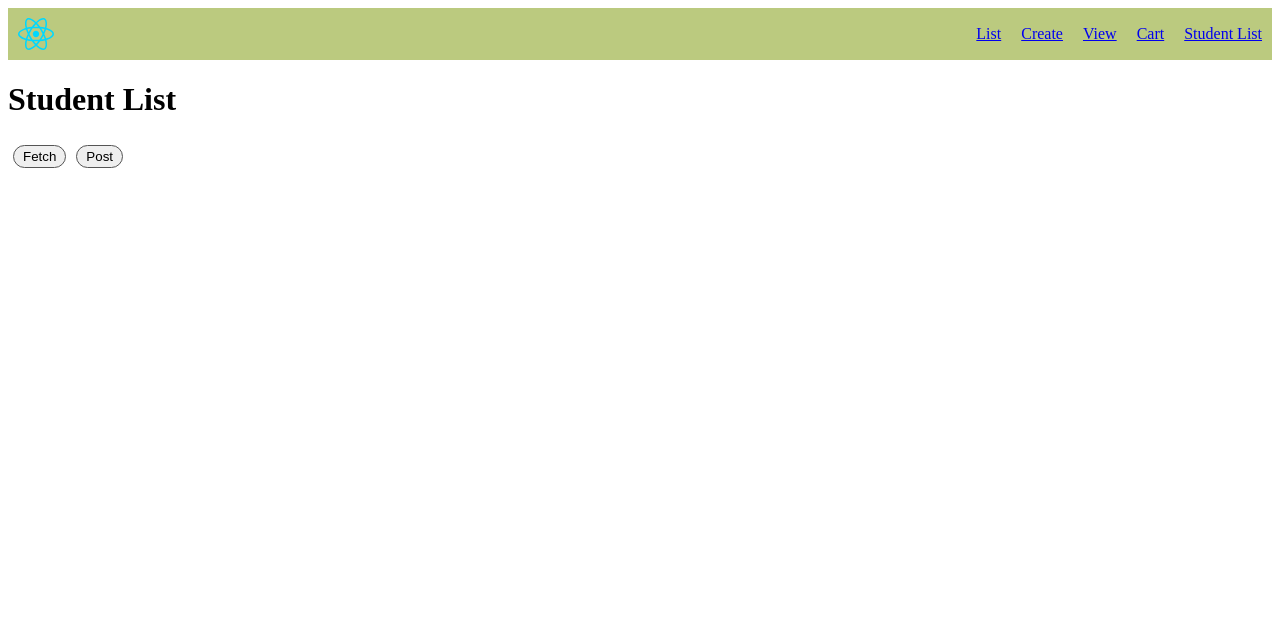
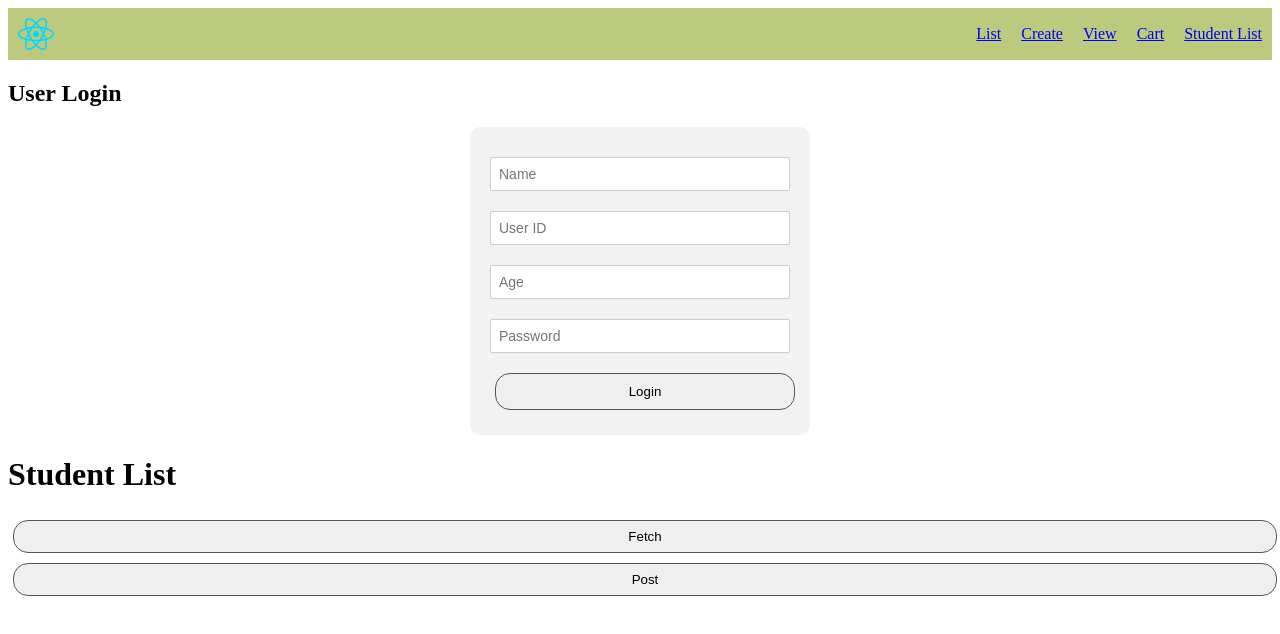
Before and after one commit to VISHVESWRA/react, a React (Vite) app: page /student in a window 1280 px wide. Shown: the top 634 px of the page. Built offline with nearby package versions, Linux system fonts and the light colour scheme.

Commit message:
fix: insert

```diff
--- a/src/api/Student.js
+++ b/src/api/Student.js
@@ -7,17 +7,25 @@ export const fetchStudent = createAsyncThunk('students/fetchStudent', async () =
 })
 
 export const postData = createAsyncThunk('students/postData', async (newData) => {
-    console.log('newdata', newData);
+    // const list = await fetch('http://localhost:9000/students/add', {
+    //     method: "POST",
+    //     headers: {
+    //         'Content-Type': 'application/json'
+    //     },
+    //     body: JSON.stringify(newData)
+    // })
+    // const data = await list?.json();
+    // alert('Student added')
+    // return data
 
-    const list = await fetch('http://localhost:9000/students/add', {
-        mode: 'no-cors',
-        method: "POST",
-        headers: {
-            'Content-Type': 'application/json'
-        },
-        body: JSON.stringify(newData)
-    })
+    const query = JSON.stringify(newData)
+
+    const list = await fetch(`http://localhost:9000/students/add?data=${query}`)
+                            .then(response => response.json())
+                            .then(data=> alert(data.error))
+                            .catch(e => {
+                                alert(e)
+                            })
     const data = await list?.json();
-    alert('Student added')
-    return data
+    return data;
 })
--- a/src/student/Slice.js
+++ b/src/student/Slice.js
@@ -4,23 +4,19 @@ import { fetchStudent, postData } from "../api/Student";
 
 const studentSlice = createSlice({
     name: 'students',
-    initialState: [],
+    initialState: {
+        list: []
+    },
     extraReducers: (builder) => {
         builder
             .addCase(fetchStudent.fulfilled, (state, action) => {
                 console.log(action.payload);
                 state.list = action.payload
-                //     if(Array.isArray(action.payload)){
-                //     console.log('is an arrray');
-
-                //    }else {console.log('not an array');
-                //    }
             })
-            .addCase(postData.fulfilled, (state, action) => {
-                // state.items.push(action.payload)
-                console.log(action.payload);
-
-            })
+            // .addCase(postData.fulfilled, (state, action) => {
+            //     // state.items.push(action.payload)
+            //     console.log(action.payload);
+            // })
     }
 
 })
--- /dev/null
+++ b/src/student/StudentList.css
@@ -0,0 +1,20 @@
+ form {
+     width: 300px;
+     margin: auto;
+ }
+
+ input {
+     width: 100%;
+     margin: 10px 0;
+     padding: 8px;
+ }
+
+ button {
+     width: 100%;
+     padding: 8px;
+ }
+
+ .message {
+     text-align: center;
+     margin-top: 20px;
+ }
--- a/src/student/StudentList.jsx
+++ b/src/student/StudentList.jsx
@@ -1,18 +1,39 @@
 import { useDispatch } from "react-redux";
 import { fetchStudent, postData } from "../api/Student";
+import './StudentList.css'
+import { useForm } from "react-hook-form";
 
 function StudentList() {
 
-    const dispatch = useDispatch()
+    const dispatch = useDispatch();
+    const { register, handleSubmit, formState: errors } = useForm();
 
     const newData = {
         "name": "Anito",
         "id": "S004",
-        "age": 21
+        "age": 21,
+        "password": "pass123"
+    }
+
+    const submit = (data) => {
+        console.log(data);
+        dispatch(postData(data))
     }
 
     return (
         <>
+            <h2>User Login</h2>
+            <form onSubmit={handleSubmit(submit)}>
+                <input type="text" id="name" placeholder="Name" {...register('name', { required: 'Required' })} />
+                {errors.name && <p>{errors.name.message}</p>}
+                <input type="text" id="id" placeholder="User ID"  {...register('id')} />
+                <input type="number" id="age" placeholder="Age"  {...register('age')} />
+                <input type="password" id="password" placeholder="Password"  {...register('password')} />
+                <button type="submit">Login</button>
+            </form>
+
+            <div className="message" id="message"></div>
+
             <h1>Student List</h1>
             <button onClick={() => dispatch(fetchStudent())}>Fetch</button>
             <button onClick={() => dispatch(postData(newData))}>Post</button>
```
